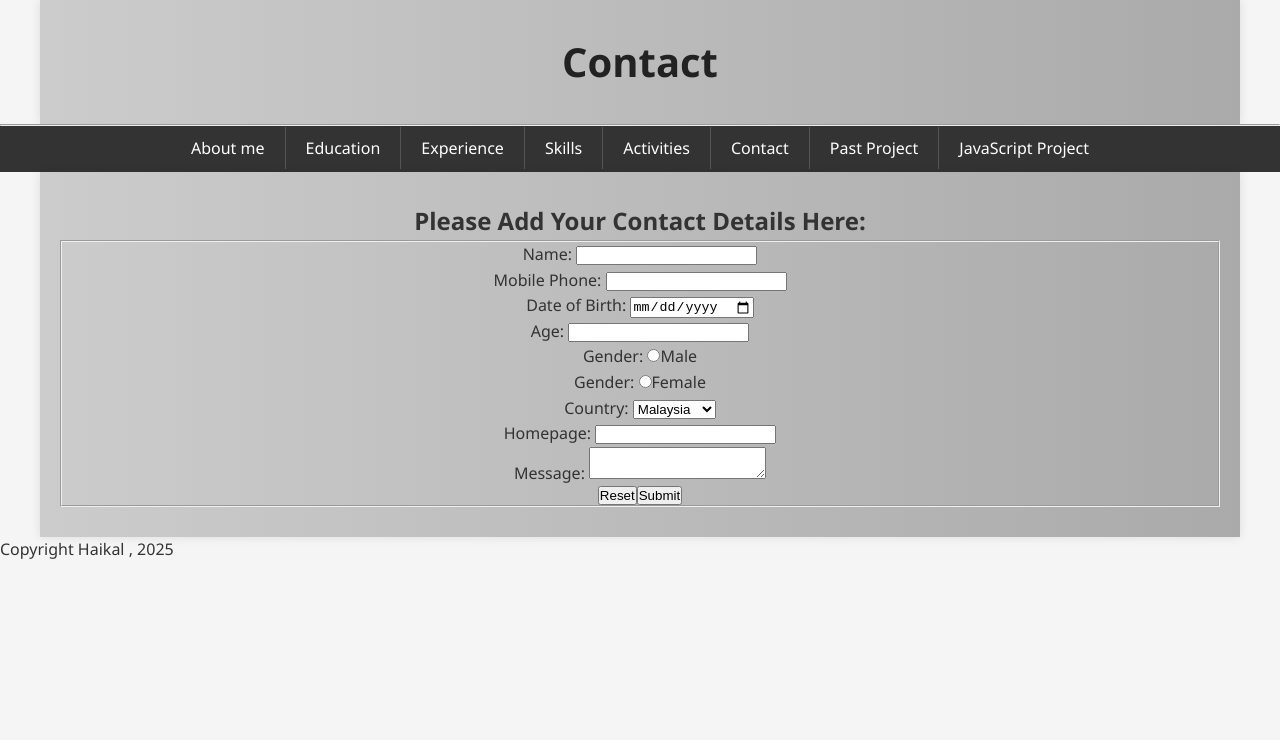
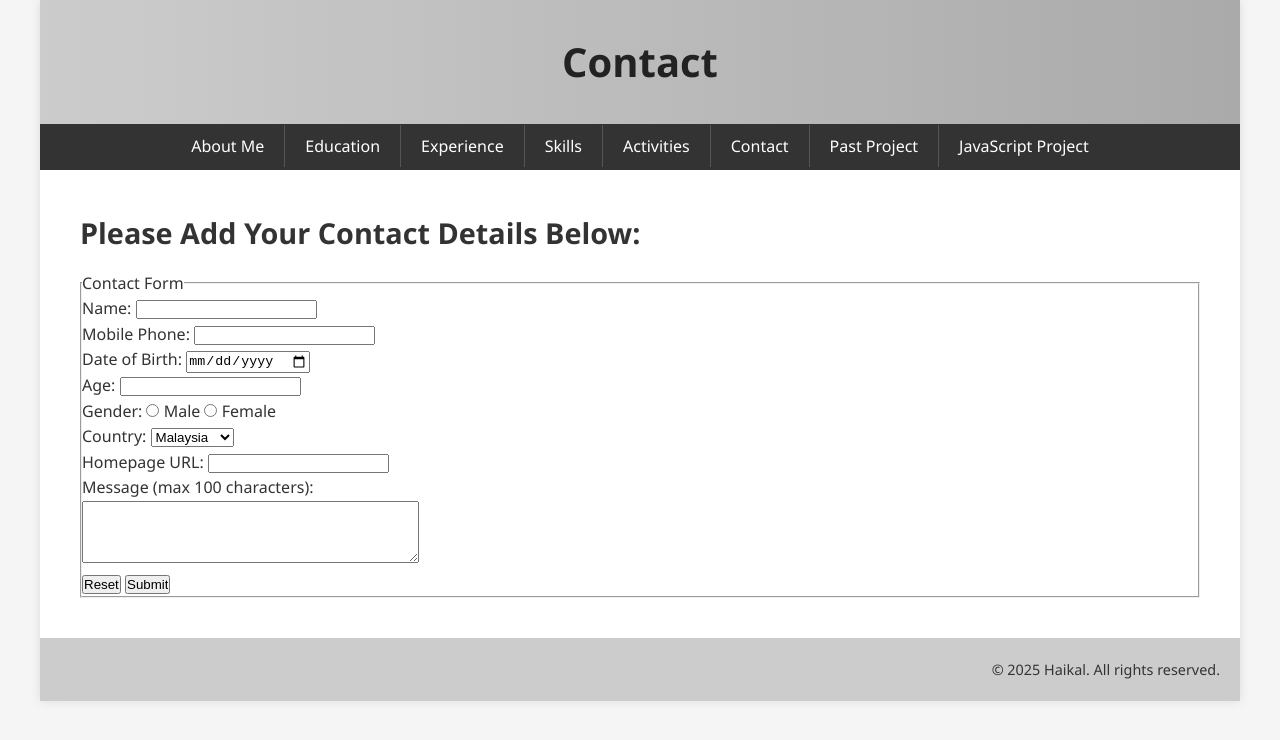
Before and after one commit to haikalsh22/folio, a plain HTML site: page Resume/contact.html in a window 1280 px wide. Drawn offline with Linux system fonts and the light colour scheme.

Commit message:
Update contact.html

```diff
--- a/Resume/contact.html
+++ b/Resume/contact.html
@@ -1,18 +1,21 @@
+<!DOCTYPE html>
+<html lang="en">
+<head>
+    <meta charset="UTF-8">
+    <title>Resume | Contact</title>
+    <link rel="stylesheet" href="layoutstyle.css" type="text/css">
+</head>
+<body>
+    <div id="wrapper">
+        <!-- Header -->
+        <header id="header">
+            <h1>Contact</h1>
+        </header>
 
-<html><head>
-<title>Resume</title>
-<link rel="stylesheet" href="layoutstyle.css" type="text/css">
-</head><body>
-    <div id="wrapper">
-        <div id="header">
-    <h1>Contact</h1>
-        </div>
-        </div>
-    <hr style="width: 100%; height: 2px;">
-        <div id="navigation">
+        <!-- Navigation -->
+        <nav id="navigation">
             <ul>
-
-                <li><a href="index.html">About me</a></li>
+                <li><a href="index.html">About Me</a></li>
                 <li><a href="education.html">Education</a></li>
                 <li><a href="experience.html">Experience</a></li>
                 <li><a href="skills.html">Skills</a></li>
@@ -21,39 +24,64 @@
                 <li><a href="project.html">Past Project</a></li>
                 <li><a href="jsproject.html">JavaScript Project</a></li>
             </ul>
-            </div>
+        </nav>
+
+        <!-- Content -->
+        <div id="content-container">
+            <main id="main">
+                <h2>Please Add Your Contact Details Below:</h2>
+                <form action="#" method="post">
+                    <fieldset>
+                        <legend>Contact Form</legend>
+
+                        <p><label for="name">Name:</label>
+                        <input type="text" id="name" name="name" required></p>
+
+                        <p><label for="number">Mobile Phone:</label>
+                        <input type="tel" id="number" name="number" required></p>
+
+                        <p><label for="dob">Date of Birth:</label>
+                        <input type="date" id="dob" name="dob"></p>
+
+                        <p><label for="age">Age:</label>
+                        <input type="number" id="age" name="age" min="0"></p>
+
+                        <p>Gender:
+                            <input type="radio" id="male" name="gender" value="male">
+                            <label for="male">Male</label>
+                            <input type="radio" id="female" name="gender" value="female">
+                            <label for="female">Female</label>
                         </p>
-        <div id="wrapper">
-        <div id="header">
-    <h2>Please Add Your Contact Details Here:</h2>
 
-</body>
-    </html>
-        <div id="content_container">
-            <form>
-                <fieldset>
-                    <p></b>Name:</b> <input type="text" name="name"></p>
-                    <p></b>Mobile Phone:</b> <input type="text" name="number"></p>
-                    <p></b>Date of Birth:</b> <input type="date" id="dob" name="dob"></p>
-                    <p></b>Age:</b> <input type="number" name="age"></p>
-                    <p></b>Gender:</b> <input type="radio" name="gender">Male
-                    <p></b>Gender:</b> <input type="radio" name="gender">Female</p>
-                    <p></b>Country:</b>
-                    <select>
-
+                        <p><label for="country">Country:</label>
+                            <select id="country" name="country">
                                 <option value="Malaysia">Malaysia</option>
                                 <option value="China">China</option>
                                 <option value="Japan">Japan</option>
                                 <option value="Singapore">Singapore</option>
                                 <option value="Thailand">Thailand</option>
-                </select></p>
-                    <p></b>Homepage:</b> <input type="url"></p>
-                    <p></b>Message:</b> <textarea maxlength="100"></textarea></p>
-                    <p><input type="reset"><input type="Submit"></p>
+                            </select>
+                        </p>
+
+                        <p><label for="homepage">Homepage URL:</label>
+                        <input type="url" id="homepage" name="homepage"></p>
+
+                        <p><label for="message">Message (max 100 characters):</label><br>
+                        <textarea id="message" name="message" maxlength="100" rows="4" cols="40"></textarea></p>
+
+                        <p>
+                            <input type="reset" value="Reset">
+                            <input type="submit" value="Submit">
+                        </p>
                     </fieldset>
                 </form>
+            </main>
         </div>
+
+        <!-- Footer -->
+        <footer id="footer">
+            &copy; 2025 Haikal. All rights reserved.
+        </footer>
     </div>
-</div id="footer">
-Copyright Haikal , 2025
-</div>
+</body>
+</html>
```
Lines whose indentation alone changed are shown as unchanged.
